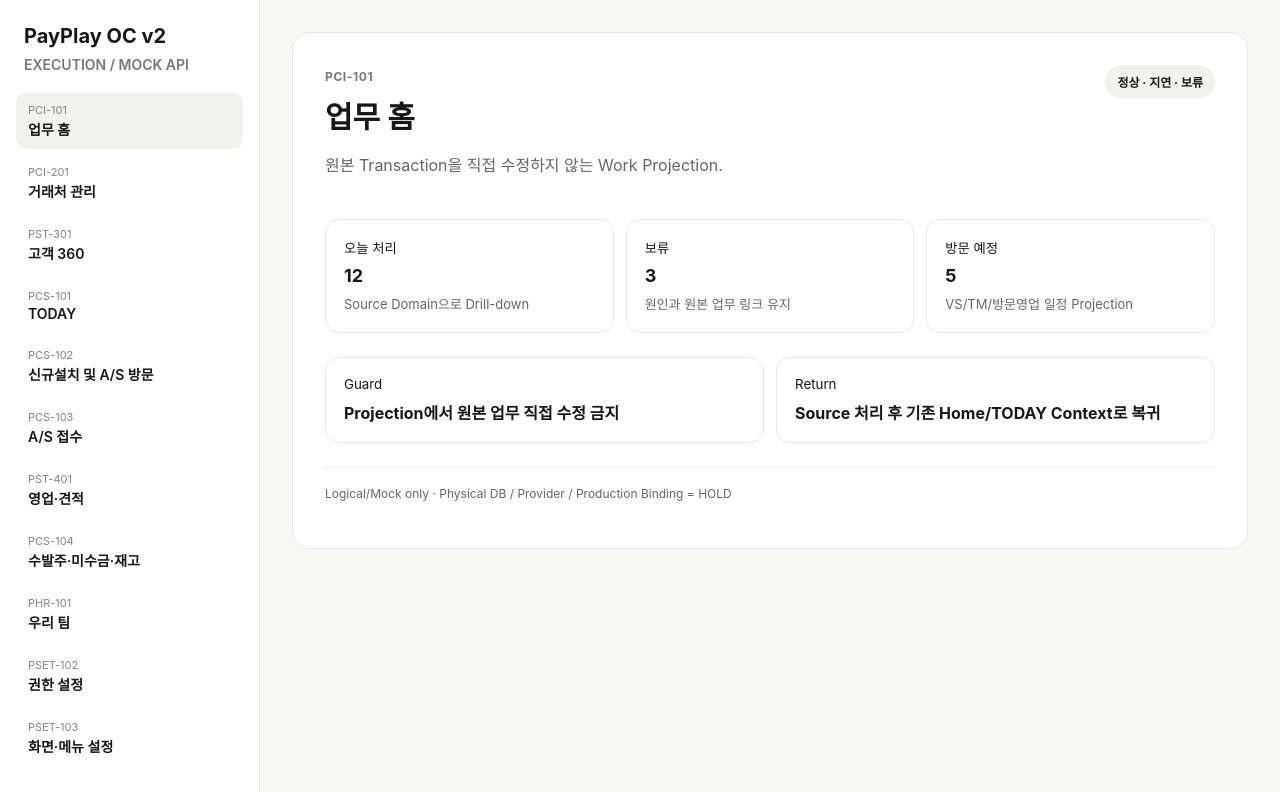
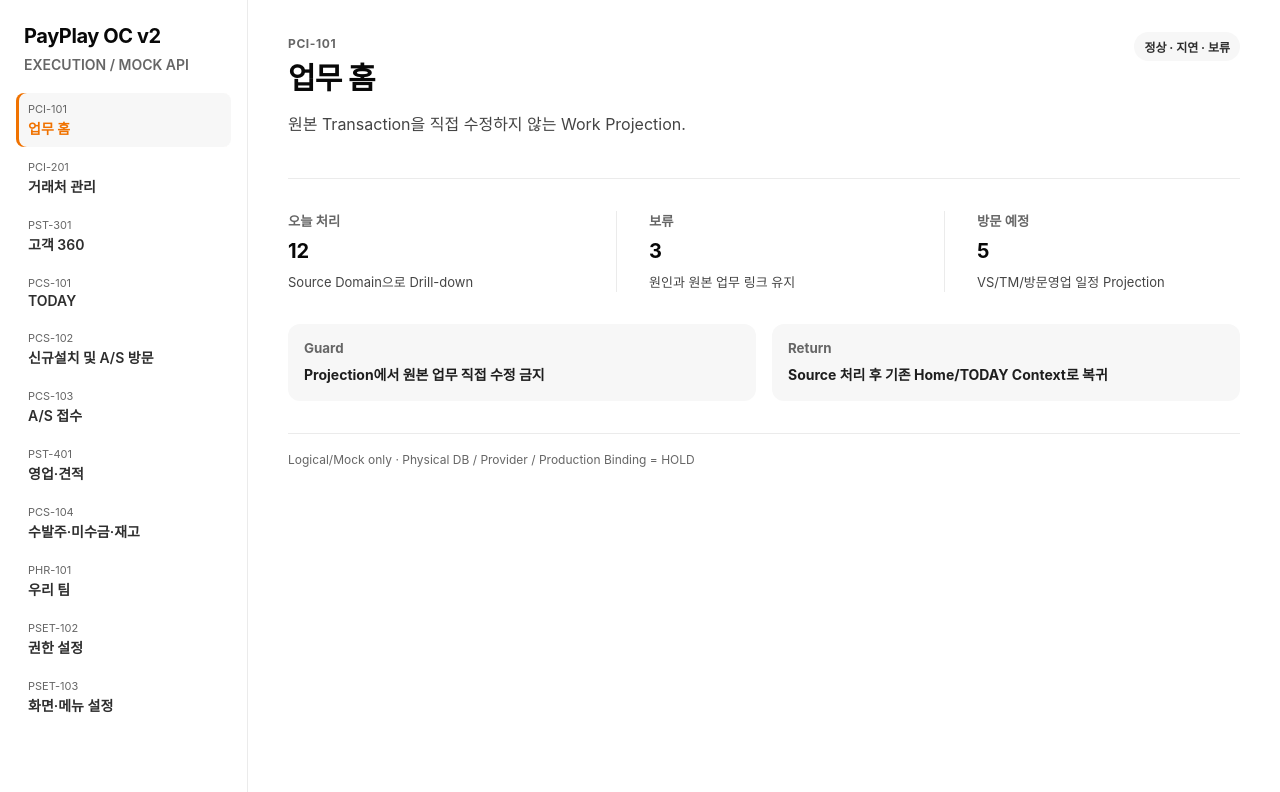
Before and after one commit to nroadcompany-ux/payplay-oc-v2, a React (Vite) app in the folder frontend/oc/: page /home in a window 1280 px wide. Shown: the top 792 px of the page. Built offline with nearby package versions, Linux system fonts and the light colour scheme; no server answers.

Commit message:
style(oc): apply PayPlay Visual Language v2 tokens

```diff
--- a/frontend/oc/src/styles.css
+++ b/frontend/oc/src/styles.css
@@ -1,33 +1,74 @@
-:root { font-family: Inter, Pretendard, system-ui, sans-serif; color: #171717; background: #f7f7f5; }
+:root {
+  --pp-n0: #ffffff;
+  --pp-n50: #f7f7f7;
+  --pp-n100: #ebebeb;
+  --pp-n200: #d4d4d4;
+  --pp-n300: #afafaf;
+  --pp-n400: #8a8a8a;
+  --pp-n500: #666666;
+  --pp-n600: #444444;
+  --pp-n700: #2e2e2e;
+  --pp-n800: #1e1e1e;
+  --pp-n950: #080808;
+  --pp-orange-400: #f07200;
+  --pp-radius-sm: 8px;
+  --pp-radius-md: 12px;
+  --pp-radius-lg: 16px;
+  --pp-space-1: 4px;
+  --pp-space-2: 8px;
+  --pp-space-3: 12px;
+  --pp-space-4: 16px;
+  --pp-space-5: 20px;
+  --pp-space-6: 24px;
+  --pp-space-8: 32px;
+  --pp-space-10: 40px;
+  font-family: Inter, Pretendard, system-ui, sans-serif;
+  color: var(--pp-n950);
+  background: var(--pp-n0);
+}
 * { box-sizing: border-box; }
-body { margin: 0; }
+body { margin: 0; background: var(--pp-n0); color: var(--pp-n950); }
 a { color: inherit; text-decoration: none; }
-.shell { min-height: 100vh; display: grid; grid-template-columns: 260px 1fr; }
-.sidebar { padding: 24px 16px; background: #fff; border-right: 1px solid #e8e8e3; }
-.sidebar strong { display: block; margin: 0 8px 8px; font-size: 20px; }
-.build-tag { display: block; margin: 0 8px 20px; color: #777; font-size: 11px; font-weight: 700; }
-.sidebar nav { display: grid; gap: 6px; }
-.sidebar a { display: grid; gap: 2px; padding: 10px 12px; border-radius: 10px; }
-.sidebar a:hover, .sidebar a.active { background: #f2f2ee; }
-.sidebar small { color: #858585; font-size: 11px; }
+button, a { outline-offset: 3px; }
+button:focus-visible, a:focus-visible { outline: 2px solid var(--pp-orange-400); }
+.shell { min-height: 100vh; display: grid; grid-template-columns: 248px 1fr; background: var(--pp-n0); }
+.sidebar { padding: var(--pp-space-6) var(--pp-space-4); background: var(--pp-n0); border-right: 1px solid var(--pp-n100); }
+.sidebar strong { display: block; margin: 0 var(--pp-space-2) var(--pp-space-2); font-size: 20px; letter-spacing: -.02em; }
+.build-tag { display: block; margin: 0 var(--pp-space-2) var(--pp-space-5); color: var(--pp-n500); font-size: 11px; font-weight: 700; }
+.sidebar nav { display: grid; gap: var(--pp-space-1); }
+.sidebar a { display: grid; gap: 2px; min-height: 44px; padding: 9px var(--pp-space-3); border-radius: var(--pp-radius-sm); color: var(--pp-n700); }
+.sidebar a:hover { background: var(--pp-n50); }
+.sidebar a.active { background: var(--pp-n50); color: var(--pp-orange-400); box-shadow: inset 3px 0 0 var(--pp-orange-400); }
+.sidebar small { color: var(--pp-n500); font-size: 11px; }
 .sidebar span { font-size: 14px; font-weight: 600; }
-.content { padding: 32px; }
-.panel { max-width: 1080px; min-height: 360px; padding: 32px; background: #fff; border: 1px solid #e8e8e3; border-radius: 18px; }
-.eyebrow { color: #777; font-size: 12px; font-weight: 700; letter-spacing: .05em; }
-h1 { margin: 8px 0 12px; font-size: 30px; }
-p { color: #666; line-height: 1.6; }
-.screen-head { display: flex; justify-content: space-between; gap: 20px; align-items: flex-start; }
-.state-pill { padding: 8px 12px; border-radius: 999px; background: #f2f2ee; font-size: 12px; font-weight: 700; }
-.card-grid { display: grid; grid-template-columns: repeat(3, 1fr); gap: 12px; margin: 24px 0; }
-.metric-card, .rule-grid article { padding: 18px; border: 1px solid #e8e8e3; border-radius: 14px; }
-.metric-card { display: grid; gap: 8px; }
-.metric-card strong { font-size: 18px; }
+.content { padding: var(--pp-space-8) var(--pp-space-10); background: var(--pp-n0); }
+.panel { max-width: 1120px; min-height: 360px; padding: 0; background: var(--pp-n0); }
+.eyebrow { color: var(--pp-n500); font-size: 12px; font-weight: 700; letter-spacing: .05em; }
+h1 { margin: var(--pp-space-2) 0 var(--pp-space-3); font-size: 30px; line-height: 1.2; letter-spacing: -.025em; }
+p { color: var(--pp-n600); line-height: 1.6; }
+.screen-head { display: flex; justify-content: space-between; gap: var(--pp-space-5); align-items: flex-start; padding-bottom: var(--pp-space-6); border-bottom: 1px solid var(--pp-n100); }
+.state-pill { padding: 6px 10px; border-radius: 999px; background: var(--pp-n50); color: var(--pp-n700); font-size: 12px; font-weight: 700; }
+.card-grid { display: grid; grid-template-columns: repeat(3, 1fr); gap: var(--pp-space-8); margin: var(--pp-space-8) 0; }
+.metric-card { display: grid; gap: var(--pp-space-2); min-width: 0; padding: 0; }
+.metric-card + .metric-card { border-left: 1px solid var(--pp-n100); padding-left: var(--pp-space-8); }
+.metric-card small, .rule-grid small { color: var(--pp-n500); font-weight: 700; }
+.metric-card strong { color: var(--pp-n950); font-size: 20px; line-height: 1.3; }
 .metric-card p { margin: 0; font-size: 13px; }
-.rule-grid { display: grid; grid-template-columns: 1fr 1fr; gap: 12px; }
-.rule-grid article { display: grid; gap: 8px; }
-.hold-note { margin-top: 24px; padding-top: 16px; border-top: 1px solid #ecece8; font-size: 12px; }
-.api-box { margin-top: 20px; padding: 16px; border-radius: 14px; background: #f7f7f5; border: 1px solid #e8e8e3; }
-.api-box strong { display: block; margin-bottom: 10px; font-size: 12px; }
-.api-box code { display: block; max-height: 260px; overflow: auto; white-space: pre-wrap; font-size: 12px; line-height: 1.5; }
-.api-error { background: #fff6f4; }
-@media (max-width: 900px) { .shell { grid-template-columns: 1fr; } .sidebar { position: static; border-right: 0; border-bottom: 1px solid #e8e8e3; } .sidebar nav { grid-template-columns: repeat(2, minmax(0,1fr)); } .card-grid, .rule-grid { grid-template-columns: 1fr; } .content { padding: 16px; } }
+.rule-grid { display: grid; grid-template-columns: 1fr 1fr; gap: var(--pp-space-4); margin-top: var(--pp-space-8); }
+.rule-grid article { display: grid; gap: var(--pp-space-2); padding: var(--pp-space-4); border-radius: var(--pp-radius-md); background: var(--pp-n50); }
+.rule-grid strong { color: var(--pp-n800); font-size: 14px; line-height: 1.5; }
+.hold-note { margin-top: var(--pp-space-8); padding-top: var(--pp-space-4); border-top: 1px solid var(--pp-n100); color: var(--pp-n500); font-size: 12px; }
+.api-box { margin-top: var(--pp-space-6); padding: var(--pp-space-4); border-radius: var(--pp-radius-md); background: var(--pp-n50); }
+.api-box strong { display: block; margin-bottom: var(--pp-space-3); font-size: 12px; }
+.api-box code { display: block; max-height: 260px; overflow: auto; white-space: pre-wrap; color: var(--pp-n700); font-size: 12px; line-height: 1.5; }
+.api-error { border-left: 3px solid #b42318; background: var(--pp-n50); }
+.primary-action { min-height: 40px; padding: 0 var(--pp-space-4); border: 0; border-radius: var(--pp-radius-sm); background: var(--pp-orange-400); color: var(--pp-n950); font-weight: 700; cursor: pointer; }
+.secondary-action { min-height: 40px; padding: 0 var(--pp-space-4); border: 1px solid var(--pp-n200); border-radius: var(--pp-radius-sm); background: var(--pp-n0); color: var(--pp-n950); font-weight: 700; cursor: pointer; }
+@media (max-width: 900px) {
+  .shell { grid-template-columns: 1fr; }
+  .sidebar { position: static; border-right: 0; border-bottom: 1px solid var(--pp-n100); }
+  .sidebar nav { grid-template-columns: repeat(2, minmax(0,1fr)); }
+  .card-grid, .rule-grid { grid-template-columns: 1fr; }
+  .metric-card + .metric-card { border-left: 0; border-top: 1px solid var(--pp-n100); padding-left: 0; padding-top: var(--pp-space-4); }
+  .content { padding: var(--pp-space-6) var(--pp-space-4); }
+}
```
